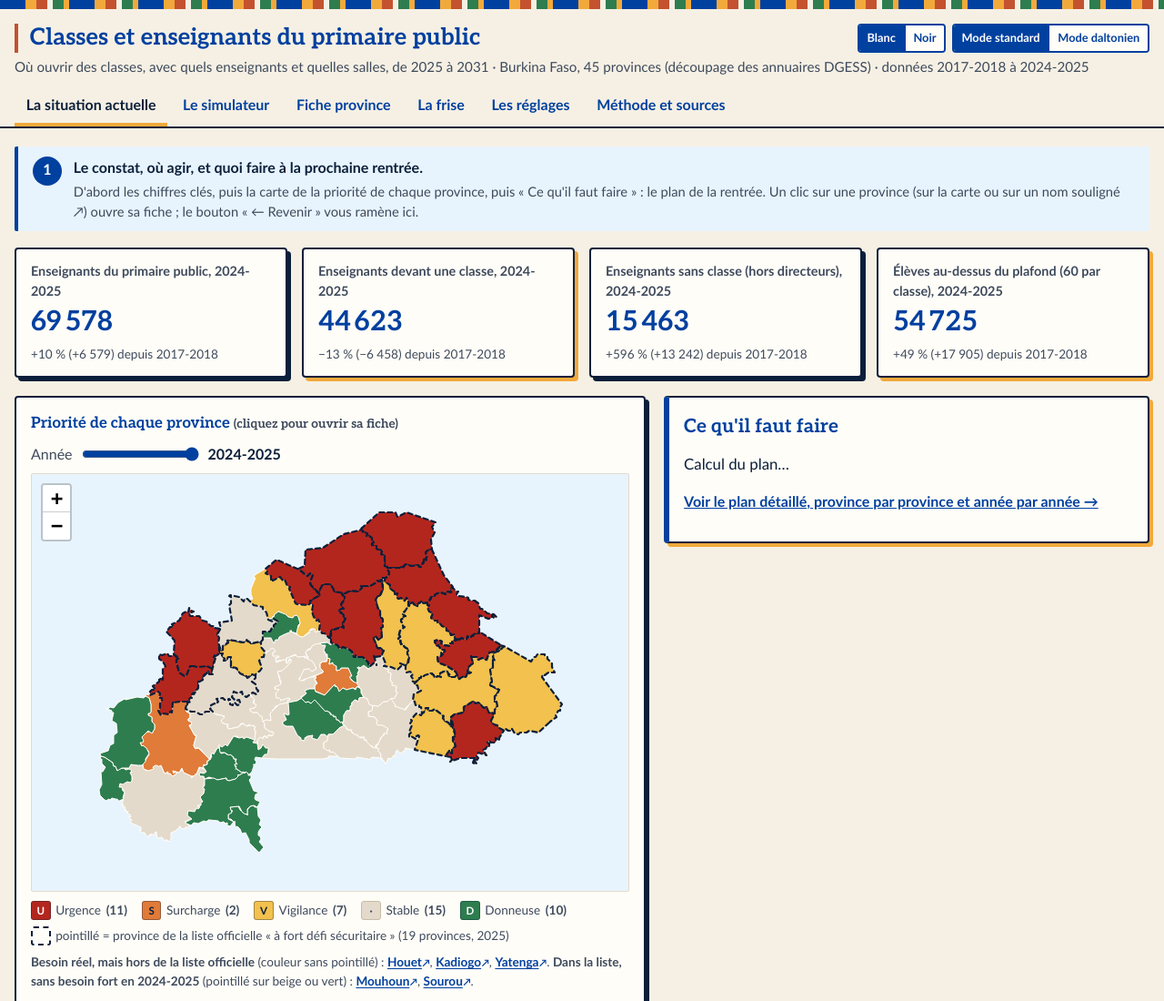
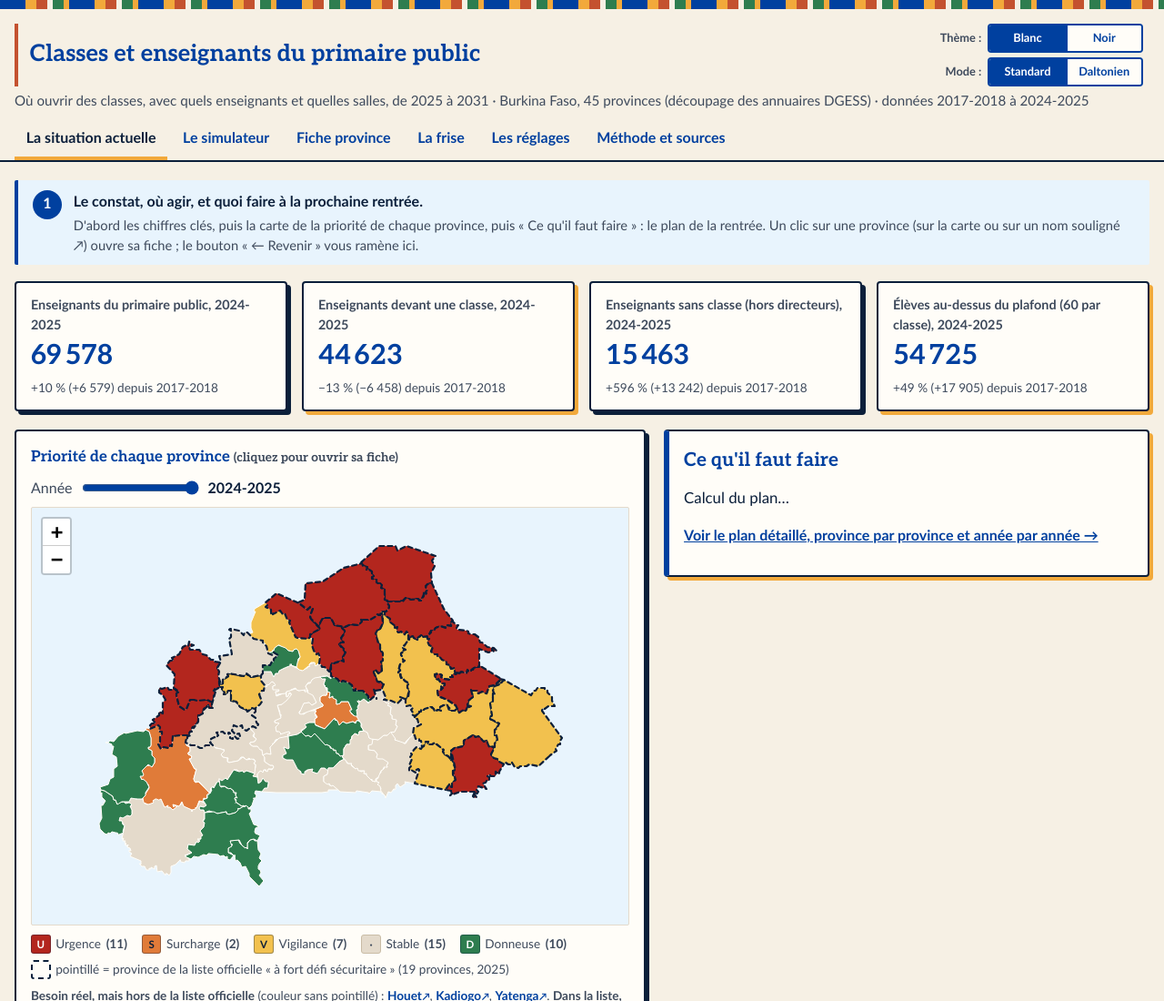
Before and after one commit to MouhamaDiallo/outil-classes-enseignants-bf, a plain HTML site: page index.html in a window 1280 px wide. Shown: the top 1100 px of the page at 91% size. Drawn offline with nearby package versions, Linux system fonts and the light colour scheme; a web font is replaced by a local one.

Commit message:
Thème et Mode alignés

```diff
--- a/index.html
+++ b/index.html
@@ -9,26 +9,30 @@
   <link rel="preconnect" href="https://fonts.googleapis.com">
   <link rel="preconnect" href="https://fonts.gstatic.com" crossorigin>
   <link rel="stylesheet" href="https://fonts.googleapis.com/css2?family=Aleo:wght@400;700&family=Andika:wght@400;700&display=swap">
-  <link rel="stylesheet" href="style.css?v=48">
+  <link rel="stylesheet" href="style.css?v=49">
 </head>
 <body>
   <header class="entete">
     <div class="ligne-titre">
       <h1>Classes et enseignants du primaire public</h1>
       <div class="reglages-barre" aria-label="Affichage">
-        <span class="affichage" role="group" aria-label="Fond">
+        <div class="ligne-reglage"><span class="nom-reglage">Thème</span>
+          <span class="affichage" role="group" aria-label="Thème">
             <button type="button" data-fond="blanc" aria-pressed="false">Blanc</button>
             <button type="button" data-fond="noir" aria-pressed="false">Noir</button>
           </span>
-        <span class="affichage" role="group" aria-label="Couleurs">
-          <button type="button" data-couleurs="standard" aria-pressed="false">Mode standard</button>
-          <button type="button" data-couleurs="daltonien" aria-pressed="false" title="Couleurs adaptées aux personnes daltoniennes">Mode daltonien</button>
+        </div>
+        <div class="ligne-reglage"><span class="nom-reglage">Mode</span>
+          <span class="affichage" role="group" aria-label="Mode">
+            <button type="button" data-couleurs="standard" aria-pressed="false">Standard</button>
+            <button type="button" data-couleurs="daltonien" aria-pressed="false" title="Couleurs adaptées aux personnes daltoniennes">Daltonien</button>
           </span>
           <select id="type-daltonisme" aria-label="Type de daltonisme" title="Type de daltonisme">
             <option value="deuteranopie" title="Rouge-vert, la forme la plus fréquente">Deutéranopie</option>
             <option value="protanopie" title="Rouge-vert : le rouge paraît sombre">Protanopie</option>
             <option value="tritanopie" title="Bleu-jaune, rare">Tritanopie</option>
           </select>
+        </div>
       </div>
     </div>
     <p class="sous-titre">Où ouvrir des classes, avec quels enseignants et quelles salles, de 2025 à 2031 · Burkina Faso, 45 provinces (découpage des annuaires DGESS) · données 2017-2018 à 2024-2025</p>
--- a/style.css
+++ b/style.css
@@ -412,3 +412,9 @@ a.lien-prov::after { content: " ↗"; font-size: .8em; text-decoration: none; di
 .ligne-titre { display: flex; flex-wrap: wrap; align-items: center; justify-content: space-between; gap: .5rem 1rem; }
 .ligne-titre .reglages-barre { margin: 0; width: auto !important; padding: 0 !important; order: 0 !important; }
 .barre-onglets { flex-wrap: nowrap !important; }
+/* réglages d'affichage : « Thème » puis « Mode » en dessous, alignés */
+.ligne-titre .reglages-barre { display: grid !important; grid-template-columns: auto; justify-items: start; gap: .3rem; }
+.ligne-reglage { display: grid; grid-template-columns: 3.6rem auto auto; align-items: center; gap: .45rem; }
+.nom-reglage { font-size: .8rem; font-weight: 700; color: var(--texte-2); text-align: right; }
+.nom-reglage::after { content: " :"; }
+.ligne-reglage .affichage button { min-width: 5.2rem; }
```
Lines whose indentation alone changed are shown as unchanged.
